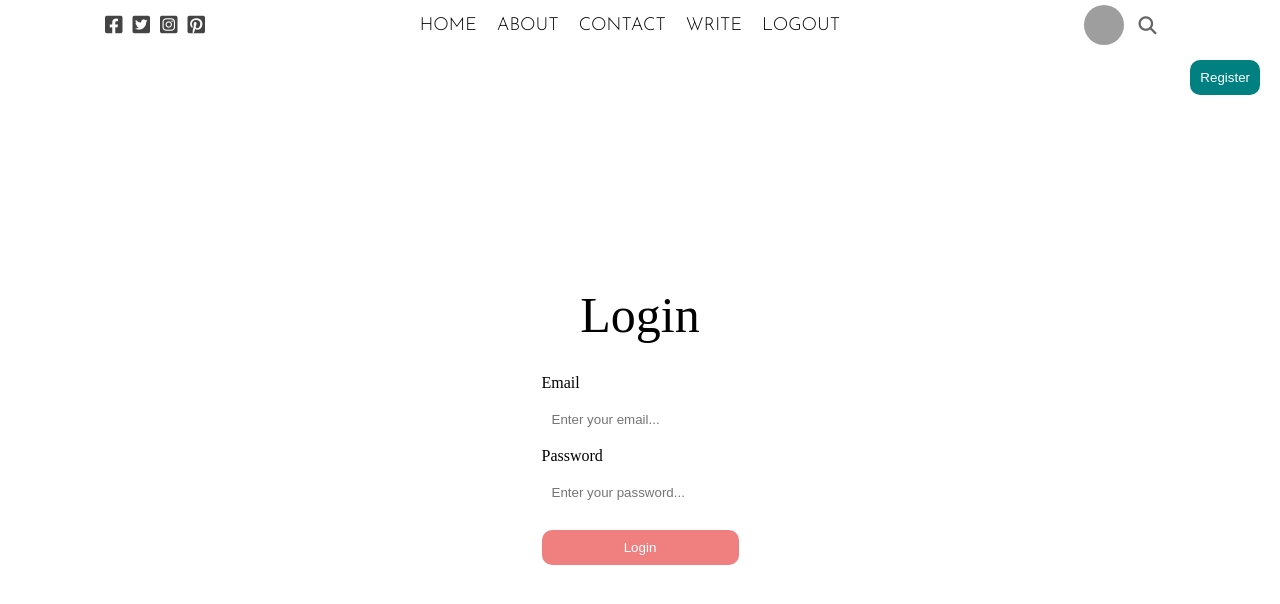
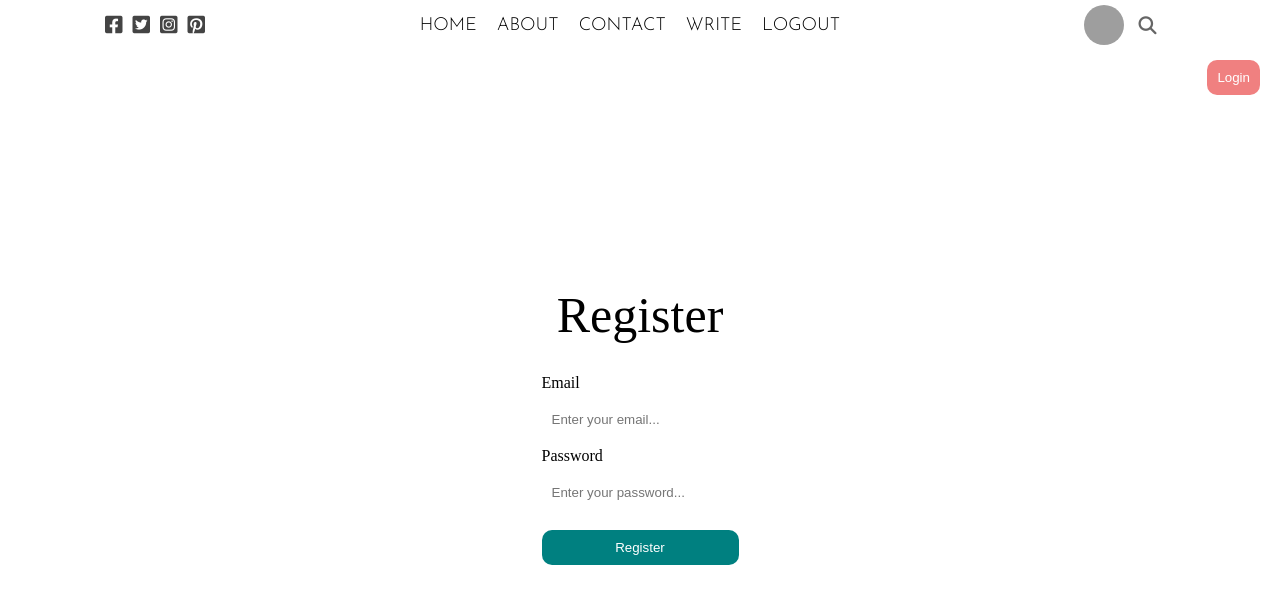
Before and after one commit to EvMad/react-frontend-sandbox, a React (Create React App) app: page / in a window 1280 px wide. Shown: the top 604 px of the page. Built offline with nearby package versions, Linux system fonts and the light colour scheme; grey boxes are pictures that could not be loaded.

Commit message:
import Register from "./pages/register/Register";

```diff
--- a/src/App.js
+++ b/src/App.js
@@ -4,13 +4,14 @@ import Single from "./pages/single/Single";
 import Write from "./pages/write/Write";
 import Settings from "./pages/settings/Settings";
 import Login from "./pages/login/Login";
+import Register from "./pages/register/Register";
 
 
 function App() {
   return (
     <>
     <TopBar/>
-    <Login/>
+    <Register/>
     </>
 
   );
```
